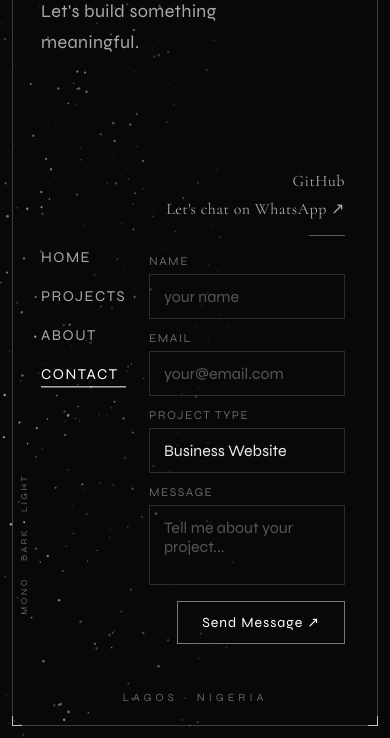
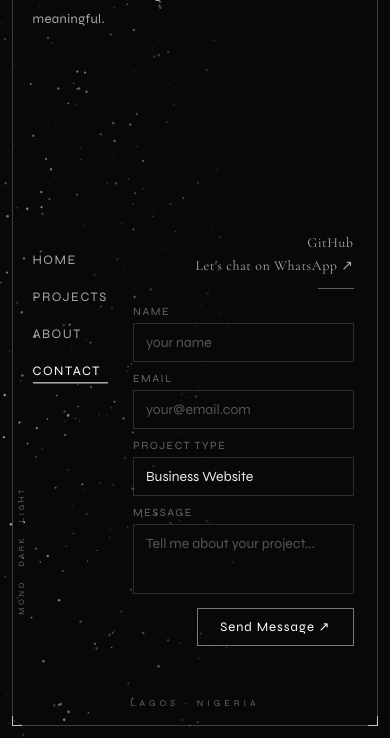
Before and after one commit to Emman091/my-portfolio, a plain HTML site: page contact.html in a window 390 px wide. Shown: the part 106-844 px from the top of the page. Drawn offline with nearby package versions, Linux system fonts and the light colour scheme; animation ran at ten frames a second.

Commit message:
fixed responsiveness and navigation

```diff
--- a/contact.css
+++ b/contact.css
@@ -30,7 +30,7 @@ canvas {
 .frame {
   position: fixed;
   inset: clamp(12px, 2.5vw, 28px);
-  border: 1px solid rgba(255, 255, 255, 0.22); /* was 0.15 */
+  border: 1px solid rgba(255, 255, 255, 0.22);
   z-index: 2;
 }
 
@@ -46,30 +46,42 @@ canvas {
 
 .header {
   position: absolute;
-  top: clamp(28px, 5vh, 60px);
-  left: clamp(28px, 5vw, 72px);
-  max-width: clamp(240px, 38vw, 500px);
+  top: clamp(16px, 5vh, 60px);
+  left: clamp(16px, 5vw, 72px);
+  max-width: clamp(55%, 38vw, 500px);
+  z-index: 3;
 }
 
 .header h1 {
   font-family: 'Cormorant Garamond', serif;
-  font-size: clamp(30px, 3.8vw, 54px); /* was 26px */
-  font-weight: 400; /* was 300 */
+  font-size: clamp(24px, 4.5vw, 58px);
+  font-weight: 400;
   letter-spacing: 1px;
   line-height: 1.15;
   color: #ffffff;
 }
 
 .role {
-  margin-top: 12px; /* was 10px */
-  font-size: clamp(18px, 1.4vw, 19px);
-  color: #aaaaaa; /* was #888888 */
-  font-weight: 400; /* was 300 */
+  margin-top: 8px;
+  font-size: clamp(13px, 1.6vw, 20px);
+  color: #aaaaaa;
+  font-weight: 400;
   letter-spacing: 0.4px;
-  line-height: 1.75; /* was 1.7 */
+  line-height: 1.75;
 }
 
+/* ─── PAGE LABEL — TOP RIGHT ───────────────────────────────── */
 
+.page-label {
+  position: absolute;
+  top: clamp(16px, 5vh, 60px);
+  right: clamp(16px, 5vw, 80px);
+  font-size: clamp(11px, 1vw, 15px);
+  color: #aaaaaa;
+  letter-spacing: 1.5px;
+  text-transform: uppercase;
+  z-index: 3;
+}
 
 /* ─── NAV — LEFT CENTER ────────────────────────────────────── */
 
@@ -77,18 +89,19 @@ canvas {
   position: absolute;
   top: 50%;
   transform: translateY(-50%);
-  left: clamp(28px, 5vw, 72px);
+  left: clamp(16px, 5vw, 72px);
   display: flex;
   flex-direction: column;
-  gap: clamp(14px, 2.5vh, 22px); /* was 10px–16px */
+  gap: clamp(10px, 2.5vh, 22px);
+  z-index: 3;
 }
 
 .menu a {
   text-decoration: none;
-  color: #aaaaaa; /* was #888888 */
-  font-size: clamp(15px, 1.5vw, 18px);
+  color: #aaaaaa;
+  font-size: clamp(13px, 1.8vw, 20px);
   font-weight: 400;
-  letter-spacing: 1.5px; /* was 1.2px */
+  letter-spacing: 1.5px;
   text-transform: uppercase;
   transition: color 0.25s ease;
   position: relative;
@@ -98,7 +111,7 @@ canvas {
 .menu a::after {
   content: "";
   position: absolute;
-  left: 0; bottom: -4px; /* was -3px */
+  left: 0; bottom: -4px;
   width: 0%; height: 1px;
   background: #ffffff;
   transition: width 0.3s ease;
@@ -114,12 +127,13 @@ canvas {
 
 .contact-content {
   position: absolute;
-  right: clamp(28px, 5vw, 80px);
-  bottom: clamp(28px, 6vh, 72px);
-  width: clamp(200px, 35vw, 460px);
-  max-height: 70vh;
+  right: clamp(16px, 5vw, 80px);
+  bottom: clamp(20px, 6vh, 72px);
+  left: clamp(120px, 30vw, 320px); /* stops overlap with nav */
+  max-height: 72vh;
   overflow-y: auto;
   padding-right: 4px;
+  z-index: 3;
 }
 
 /* Scrollbar */
@@ -132,15 +146,15 @@ canvas {
 .direct-contact {
   display: flex;
   flex-direction: column;
-  gap: 8px; /* was 6px */
+  gap: 6px;
   text-align: right;
   margin-bottom: 4px;
 }
 
 .direct-contact a {
   font-family: 'Cormorant Garamond', serif;
-  font-size: clamp(16px, 1.5vw, 20px);
-  color: #aaaaaa; /* was #888888 */
+  font-size: clamp(14px, 1.5vw, 20px);
+  color: #aaaaaa;
   text-decoration: none;
   letter-spacing: 0.5px;
   transition: color 0.2s ease;
@@ -150,30 +164,30 @@ canvas {
 
 /* Decorative line */
 .contact-line {
-  width: 36px; /* was 32px */
+  width: 36px;
   height: 1px;
-  background: rgba(255, 255, 255, 0.35); /* was 0.25 */
+  background: rgba(255, 255, 255, 0.35);
   margin-left: auto;
-  margin-top: 16px; /* was 14px */
-  margin-bottom: 18px; /* was 16px */
+  margin-top: 14px;
+  margin-bottom: 16px;
 }
 
 /* Form */
 form {
   display: flex;
   flex-direction: column;
-  gap: 12px; /* was 10px */
+  gap: 10px;
 }
 
 .form-group {
   display: flex;
   flex-direction: column;
-  gap: 6px; /* was 5px */
+  gap: 5px;
 }
 
 label {
-  font-size: clamp(12px, 1vw, 14px);
-  color: #666666; /* was #555555 */
+  font-size: clamp(11px, 1vw, 14px);
+  color: #666666;
   letter-spacing: 1.5px;
   text-transform: uppercase;
 }
@@ -183,10 +197,10 @@ textarea,
 select {
   width: 100%;
   background: transparent;
-  border: 1px solid rgba(255, 255, 255, 0.15); /* was 0.1 */
-  padding: 12px 14px;
+  border: 1px solid rgba(255, 255, 255, 0.15);
+  padding: 10px 12px;
   color: #eaeaea;
-  font-size: clamp(16px, 1.4vw, 18px);
+  font-size: clamp(14px, 1.4vw, 18px);
   font-family: 'Syne', sans-serif;
   outline: none;
   transition: border-color 0.3s ease;
@@ -198,13 +212,13 @@ select {
 input:focus,
 textarea:focus,
 select:focus {
-  border-color: rgba(255, 255, 255, 0.45); /* was 0.35 */
+  border-color: rgba(255, 255, 255, 0.45);
 }
 
 input::placeholder,
 textarea::placeholder {
-  color: #555555; /* was #444444 — more visible */
-  font-size: clamp(16px, 1.4vw, 18px);
+  color: #555555;
+  font-size: clamp(14px, 1.4vw, 18px);
 }
 
 select option {
@@ -214,29 +228,28 @@ select option {
 
 textarea {
   resize: none;
-  min-height: 80px;
+  min-height: 70px;
 }
 
 /* Send button */
 .send-btn {
   margin-top: 4px;
-  padding: 12px 24px;
+  padding: 10px 22px;
   background: transparent;
-  border: 1px solid rgba(255, 255, 255, 0.45); /* was 0.35 */
-  color: #ffffff; /* was #dddddd */
-  font-size: clamp(14px, 1.2vw, 16px);
+  border: 1px solid rgba(255, 255, 255, 0.45);
+  color: #ffffff;
+  font-size: clamp(13px, 1.2vw, 16px);
   font-family: 'Syne', sans-serif;
   letter-spacing: 1px;
   cursor: pointer;
   transition: all 0.3s ease;
-  text-align: right;
   align-self: flex-end;
 }
 
 .send-btn:hover {
-  background: rgba(255, 255, 255, 0.1); /* was 0.08 */
+  background: rgba(255, 255, 255, 0.1);
   color: #ffffff;
-  border-color: rgba(255, 255, 255, 0.8); /* was 0.7 */
+  border-color: rgba(255, 255, 255, 0.8);
 }
 
 .send-btn:disabled {
@@ -246,8 +259,8 @@ textarea {
 
 /* Status message */
 .status {
-  font-size: clamp(13px, 1vw, 15px);
-  color: #aaaaaa; /* was #888888 */
+  font-size: clamp(12px, 1vw, 15px);
+  color: #aaaaaa;
   text-align: right;
   letter-spacing: 0.5px;
   min-height: 18px;
@@ -261,28 +274,30 @@ textarea {
 
 .location-tag {
   position: absolute;
-  bottom: clamp(14px, 2.5vh, 28px);
+  bottom: clamp(10px, 2vh, 24px);
   left: 50%;
   transform: translateX(-50%);
-  font-size: clamp(11px, 1vw, 13px);
-  color: #666666; /* was #555555 */
-  letter-spacing: 4px; /* was 3px */
+  font-size: clamp(9px, 1vw, 13px);
+  color: #666666;
+  letter-spacing: 4px;
   text-transform: uppercase;
   white-space: nowrap;
+  z-index: 3;
 }
 
 /* ─── SIDE MODES — LEFT EDGE ───────────────────────────────── */
 
 .side-modes {
   position: absolute;
-  left: clamp(6px, 0.8vw, 10px);
-  bottom: clamp(60px, 14vh, 110px);
+  left: clamp(4px, 0.8vw, 10px);
+  bottom: clamp(50px, 14vh, 110px);
   display: flex;
   flex-direction: column;
-  gap: 16px; /* was 14px */
-  font-size: clamp(9px, 0.85vw, 11px);
-  color: #666666; /* was #555555 */
+  gap: 14px;
+  font-size: clamp(8px, 0.85vw, 11px);
+  color: #666666;
   letter-spacing: 2.5px;
+  z-index: 3;
 }
 
 .side-modes span {
@@ -292,4 +307,4 @@ textarea {
   transition: color 0.2s ease;
 }
 
-.side-modes span:hover { color: #bbbbbb; } /* was #aaaaaa */
+.side-modes span:hover { color: #bbbbbb; }
```
